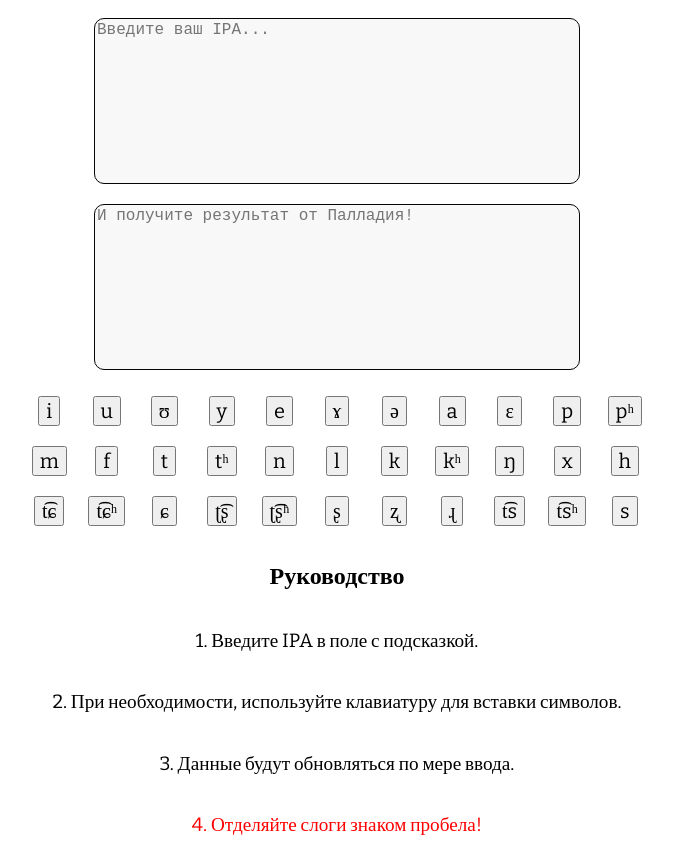
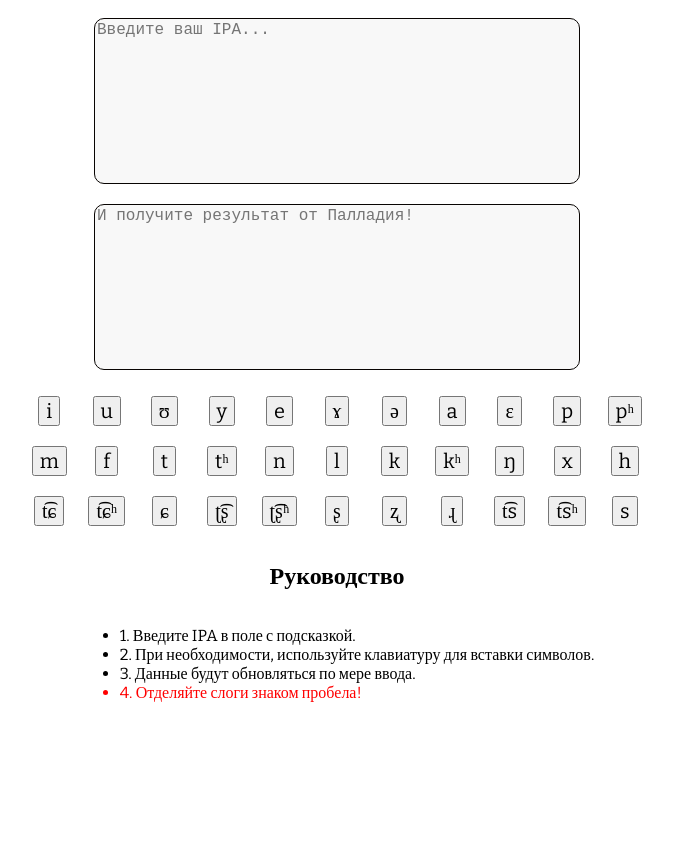
Before and after one commit to aer3ndyl/ipa-cyrillic-chinese, a plain HTML site: page index.html in a window 1280 px wide. Shown: the whole page, without its empty margins (303-976 px from the left). After the commit the page ends 800 px from the top, so only its background shows below. Drawn offline with nearby package versions, Linux system fonts and the light colour scheme.

Commit message:
The guidelist is centered to the left now.

```diff
--- a/index.html
+++ b/index.html
@@ -73,11 +73,13 @@
     <!-- Раздел руководства пользователя -->
     <section id="guide">
         <h2>Руководство</h2>
-        <p>1. Введите IPA в поле с подсказкой.</p>
-        <p>2. При необходимости, используйте клавиатуру для вставки символов.</p>
-        <p>3. Данные будут обновляться по мере ввода.</p>
-        <p style="color: red;">4. Отделяйте слоги знаком пробела!</p>
-    </section>
+        <ul>
+          <li>1. Введите IPA в поле с подсказкой.</li>
+          <li>2. При необходимости, используйте клавиатуру для вставки символов.</li>
+          <li>3. Данные будут обновляться по мере ввода.</li>
+          <li style="color: red;">4. Отделяйте слоги знаком пробела!</li>
+        </ul>
+      </section>
     <!-- Конец раздела руководства пользователя -->
 
     <script src="scripts/keyboard.js"></script> <!-- Логика работы клавиатуры. Загружается после загрузки всех элементов страницы -->
```
Also changed, not shown: styles/general.css (line endings or trailing spaces).
